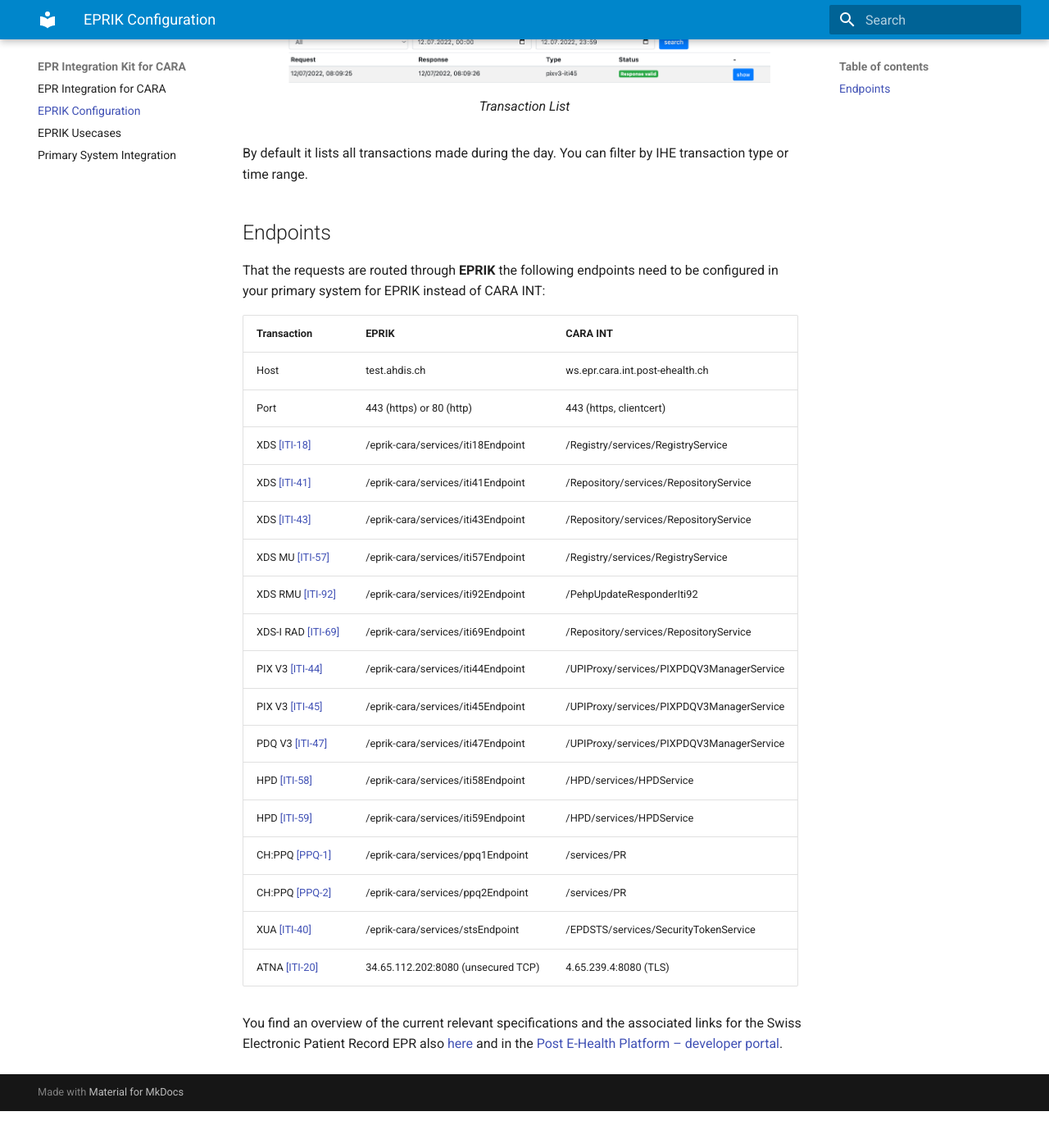
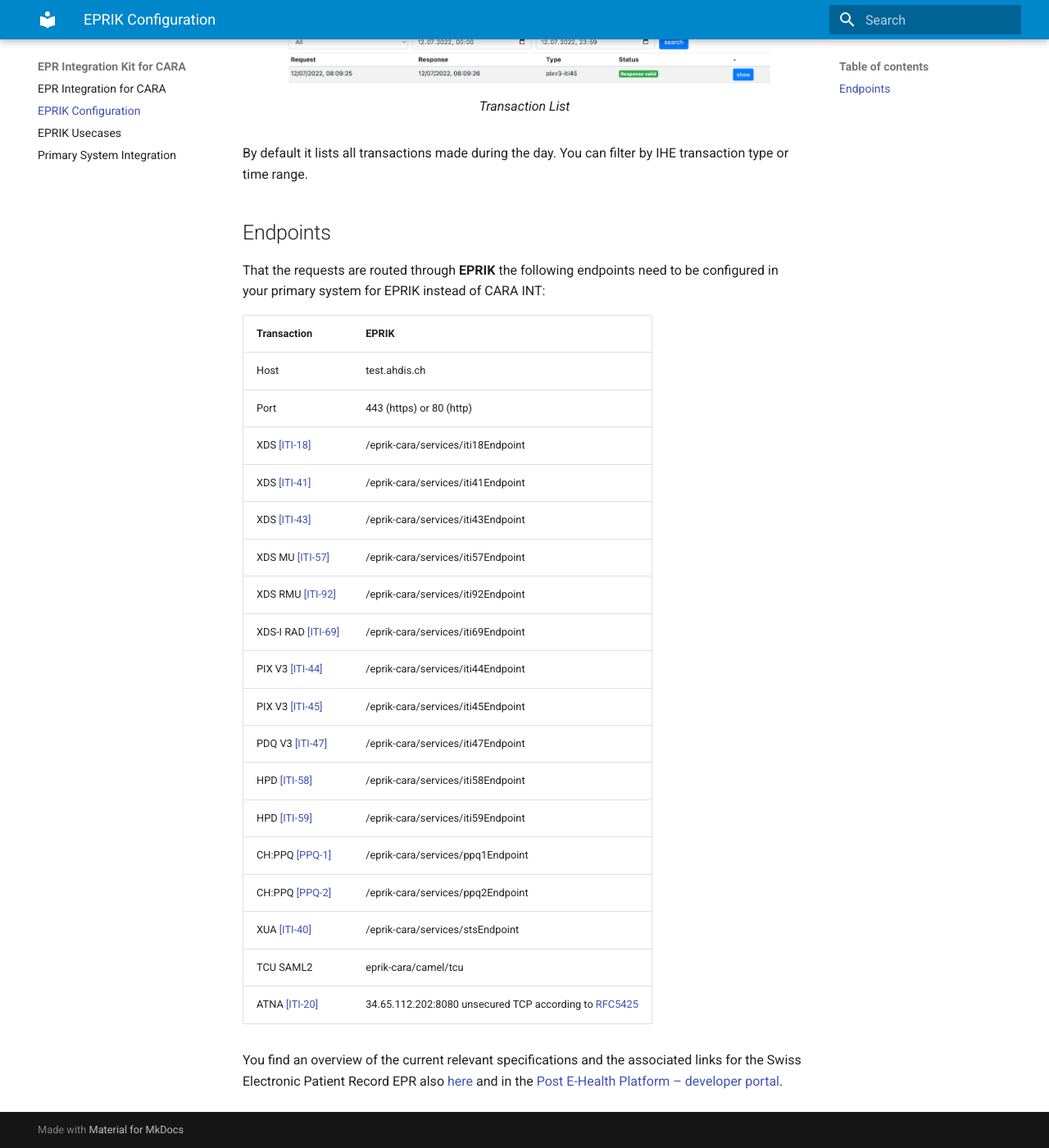
Before and after one commit to ahdis/epr-integration-cara, an MkDocs documentation site: the page built from docs/eprik-config.md, in a window 1280 px wide and 1400 px high, scrolled down 238 px. Shown: the whole window at 82% size. Built offline with MkDocs 1.6.1 and Material for MkDocs 9.7.7, drawn with Linux system fonts in a browser that asks for light colours; before the commit the page ends 1593 px from its top, so only the background shows below that.

Commit message:
atna and sourcePatientInfo

```diff
--- a/docs/eprik-config.md
+++ b/docs/eprik-config.md
@@ -12,24 +12,25 @@
 for EPRIK instead of CARA INT:
 
 
-Transaction  | EPRIK          | CARA INT
------------- | -------------  | ------------
-Host         | test.ahdis.ch  | ws.epr.cara.int.post-ehealth.ch
-Port         | 443 (https) or 80 (http)    | 443 (https, clientcert)
-XDS [[ITI-18]](https://profiles.ihe.net/ITI/TF/Volume2/ITI-18.html)   |  /eprik-cara/services/iti18Endpoint         | /Registry/services/RegistryService
-XDS [[ITI-41]](https://profiles.ihe.net/ITI/TF/Volume2/ITI-41.html)   | /eprik-cara/services/iti41Endpoint         | /Repository/services/RepositoryService
-XDS [[ITI-43]](https://profiles.ihe.net/ITI/TF/Volume2/ITI-43.html)   | /eprik-cara/services/iti43Endpoint         | /Repository/services/RepositoryService
-XDS MU [[ITI-57]](https://profiles.ihe.net/ITI/TF/Volume2/ITI-57.html)   | /eprik-cara/services/iti57Endpoint         | /Registry/services/RegistryService
-XDS RMU [[ITI-92]](https://profiles.ihe.net/ITI/TF/Volume2/ITI-92.html)   | /eprik-cara/services/iti92Endpoint         | /PehpUpdateResponderIti92
-XDS-I RAD [[ITI-69]](https://www.ihe.net/uploadedFiles/Documents/Radiology/IHE_RAD_TF_Vol2.pdf)   | /eprik-cara/services/iti69Endpoint         | /Repository/services/RepositoryService
-PIX V3 [[ITI-44]](https://profiles.ihe.net/ITI/TF/Volume2/ITI-44.html)   | /eprik-cara/services/iti44Endpoint         | /UPIProxy/services/PIXPDQV3ManagerService
-PIX V3 [[ITI-45]](https://profiles.ihe.net/ITI/TF/Volume2/ITI-45.html)   | /eprik-cara/services/iti45Endpoint         | /UPIProxy/services/PIXPDQV3ManagerService
-PDQ V3 [[ITI-47]](https://profiles.ihe.net/ITI/TF/Volume2/ITI-47.html)   | /eprik-cara/services/iti47Endpoint         | /UPIProxy/services/PIXPDQV3ManagerService
-HPD [[ITI-58]](https://profiles.ihe.net/ITI/TF/Volume2/ITI-58.html)   | /eprik-cara/services/iti58Endpoint         |  /HPD/services/HPDService
-HPD [[ITI-59]](https://profiles.ihe.net/ITI/TF/Volume2/ITI-598.html)   | /eprik-cara/services/iti59Endpoint         | /HPD/services/HPDService
-CH:PPQ [[PPQ-1]](https://www.bag.admin.ch/dam/bag/de/dokumente/nat-gesundheitsstrategien/strategie-ehealth/gesetzgebung-elektronisches-patientendossier/gesetze/ergaenzung_2.1_anhang_5_epdv_edi_ausgabe_4.pdf.download.pdf/EPDV-EDI_Anhang_5_E2.1_DE_Ausgabe_4.pdf)   | /eprik-cara/services/ppq1Endpoint         |  /services/PR
-CH:PPQ [[PPQ-2]](https://www.bag.admin.ch/dam/bag/de/dokumente/nat-gesundheitsstrategien/strategie-ehealth/gesetzgebung-elektronisches-patientendossier/gesetze/ergaenzung_2.1_anhang_5_epdv_edi_ausgabe_4.pdf.download.pdf/EPDV-EDI_Anhang_5_E2.1_DE_Ausgabe_4.pdf)   | /eprik-cara/services/ppq2Endpoint         | /services/PR
-XUA [[ITI-40]](https://www.bag.admin.ch/dam/bag/de/dokumente/nat-gesundheitsstrategien/strategie-ehealth/gesetzgebung-elektronisches-patientendossier/gesetze/anhang_5_ergaenzung_1_epdv_edi_ausgabe_4.pdf.download.pdf/EPDV-EDI_Anhang_5_E1_DE_Ausgabe_4.pdf)   | /eprik-cara/services/stsEndpoint         | /EPDSTS/services/SecurityTokenService
-ATNA [[ITI-20]](https://profiles.ihe.net/ITI/TF/Volume2/ITI-20.html)   | 34.65.112.202:8080 (unsecured TCP)  | 4.65.239.4:8080 (TLS)
+Transaction  | EPRIK
+------------ | -------------
+Host         | test.ahdis.ch
+Port         | 443 (https) or 80 (http)
+XDS [[ITI-18]](https://profiles.ihe.net/ITI/TF/Volume2/ITI-18.html)   |  /eprik-cara/services/iti18Endpoint
+XDS [[ITI-41]](https://profiles.ihe.net/ITI/TF/Volume2/ITI-41.html)   | /eprik-cara/services/iti41Endpoint
+XDS [[ITI-43]](https://profiles.ihe.net/ITI/TF/Volume2/ITI-43.html)   | /eprik-cara/services/iti43Endpoint
+XDS MU [[ITI-57]](https://profiles.ihe.net/ITI/TF/Volume2/ITI-57.html)   | /eprik-cara/services/iti57Endpoint
+XDS RMU [[ITI-92]](https://profiles.ihe.net/ITI/TF/Volume2/ITI-92.html)   | /eprik-cara/services/iti92Endpoint
+XDS-I RAD [[ITI-69]](https://www.ihe.net/uploadedFiles/Documents/Radiology/IHE_RAD_TF_Vol2.pdf)   | /eprik-cara/services/iti69Endpoint
+PIX V3 [[ITI-44]](https://profiles.ihe.net/ITI/TF/Volume2/ITI-44.html)   | /eprik-cara/services/iti44Endpoint
+PIX V3 [[ITI-45]](https://profiles.ihe.net/ITI/TF/Volume2/ITI-45.html)   | /eprik-cara/services/iti45Endpoint
+PDQ V3 [[ITI-47]](https://profiles.ihe.net/ITI/TF/Volume2/ITI-47.html)   | /eprik-cara/services/iti47Endpoint
+HPD [[ITI-58]](https://profiles.ihe.net/ITI/TF/Volume2/ITI-58.html)   | /eprik-cara/services/iti58Endpoint
+HPD [[ITI-59]](https://profiles.ihe.net/ITI/TF/Volume2/ITI-598.html)   | /eprik-cara/services/iti59Endpoint
+CH:PPQ [[PPQ-1]](https://www.bag.admin.ch/dam/bag/de/dokumente/nat-gesundheitsstrategien/strategie-ehealth/gesetzgebung-elektronisches-patientendossier/gesetze/ergaenzung_2.1_anhang_5_epdv_edi_ausgabe_4.pdf.download.pdf/EPDV-EDI_Anhang_5_E2.1_DE_Ausgabe_4.pdf)   | /eprik-cara/services/ppq1Endpoint
+CH:PPQ [[PPQ-2]](https://www.bag.admin.ch/dam/bag/de/dokumente/nat-gesundheitsstrategien/strategie-ehealth/gesetzgebung-elektronisches-patientendossier/gesetze/ergaenzung_2.1_anhang_5_epdv_edi_ausgabe_4.pdf.download.pdf/EPDV-EDI_Anhang_5_E2.1_DE_Ausgabe_4.pdf)   | /eprik-cara/services/ppq2Endpoint
+XUA [[ITI-40]](https://www.bag.admin.ch/dam/bag/de/dokumente/nat-gesundheitsstrategien/strategie-ehealth/gesetzgebung-elektronisches-patientendossier/gesetze/anhang_5_ergaenzung_1_epdv_edi_ausgabe_4.pdf.download.pdf/EPDV-EDI_Anhang_5_E1_DE_Ausgabe_4.pdf)   | /eprik-cara/services/stsEndpoint
+TCU SAML2 | eprik-cara/camel/tcu
+ATNA [[ITI-20]](https://profiles.ihe.net/ITI/TF/Volume2/ITI-20.html)   | 34.65.112.202:8080 unsecured TCP according to [RFC5425](https://www.rfc-editor.org/rfc/rfc5425)
 
 You find an overview of the current relevant specifications and the associated links for the Swiss Electronic Patient Record EPR also [here](https://www.e-health-suisse.ch/en/technik-semantik/epr-projectathon/epr-programming-aids/relevant-specifications.html) and in the [Post E-Health Platform – developer portal](https://developer.post.ch/en/e-health).
```
Also changed, not shown: docs/primarysystems-epr.md (+2 -0 lines), docs/requests/iti-47-atna-raw.txt (added, +1 -0 lines), docs/usecases.md (+16 -0 lines).
